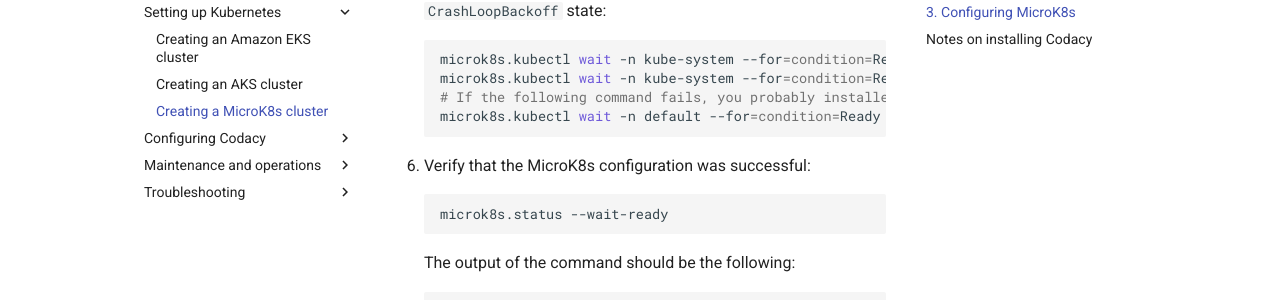
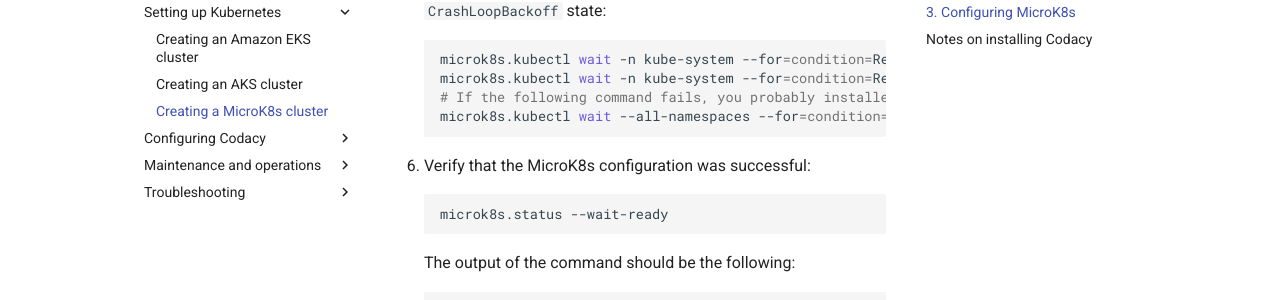
Before and after one commit to codacy/chart, an MkDocs documentation site: the page built from docs/infrastructure/microk8s-quickstart.md, in a window 1280 px wide and 900 px high, scrolled down 2091 px. Shown: the part 153-453 px from the top of the window. Built offline with MkDocs 1.6.1 and Material for MkDocs 9.7.7, drawn with Linux system fonts in a browser that asks for light colours.

Commit message:
docs: make the wait for nginx work for both 1.15 and 1.16 (#441)

````diff
--- a/docs/infrastructure/microk8s-quickstart.md
+++ b/docs/infrastructure/microk8s-quickstart.md
@@ -89,7 +89,7 @@
     microk8s.kubectl wait -n kube-system --for=condition=Ready pod -l k8s-app=kube-dns
     microk8s.kubectl wait -n kube-system --for=condition=Ready pod -l k8s-app=hostpath-provisioner
     # If the following command fails, you probably installed the wrong MicroK8s version
-    microk8s.kubectl wait -n default --for=condition=Ready pod -l name=nginx-ingress-microk8s
+    microk8s.kubectl wait --all-namespaces --for=condition=Ready pod -l name=nginx-ingress-microk8s
     ```
 
 6.  Verify that the MicroK8s configuration was successful:
````
